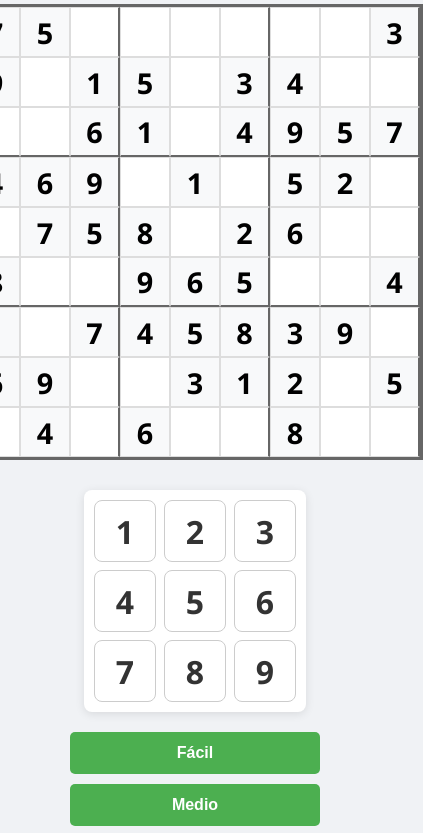
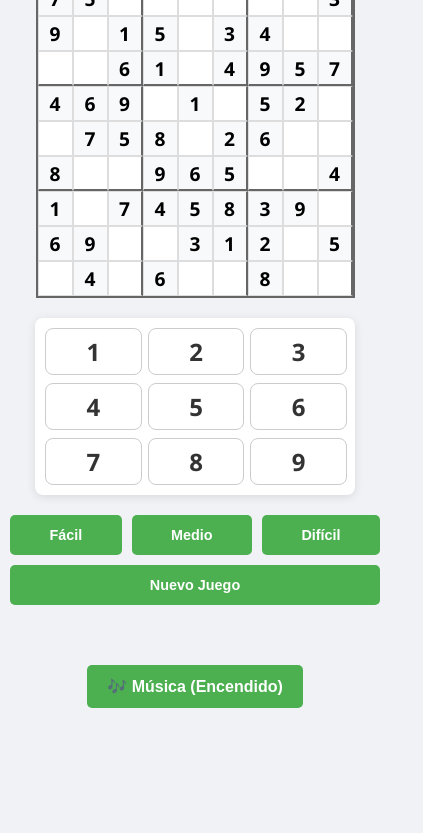
Before and after one commit to StandbyG/Sudoku_game, a plain HTML site: page index.html in a window 390 px wide. Shown: the part 100-933 px from the top of the page, 423 px wide, since content can reach past the window. After the commit the page ends 844 px from the top, so only its background shows below. Drawn offline with Linux system fonts and the light colour scheme.

Commit message:
second commit

```diff
--- a/index.html
+++ b/index.html
@@ -31,6 +31,13 @@
         </div>
     </div>
     <div id="message-area"></div>
+    <div id="music-controls">
+        <button id="toggle-music-btn">🎶 Música (Encendido)</button>
+    </div>
+
+    <div id="player"></div>
+
+    <script src="https://www.youtube.com/iframe_api"></script>
     <script src="script.js"></script>
 </body>
 </html>
--- a/script.js
+++ b/script.js
@@ -6,10 +6,47 @@ document.addEventListener('DOMContentLoaded', () => {
     const hardBtn = document.getElementById('hard-btn');
     const newGameBtn = document.getElementById('new-game-btn');
     const messageArea = document.getElementById('message-area');
+    const toggleMusicBtn = document.getElementById('toggle-music-btn');
 
     let board = [];
     let selectedCell = null;
     let originalBoard = [];
+    let player;
+    let isMusicPlaying = false;
+
+    function onYouTubeIframeAPIReady() {
+        player = new YT.Player('player', {
+            height: '0', // Oculta el reproductor
+            width: '0',  // Oculta el reproductor
+            videoId: 'dQw4w9WgXcQ', // ID de video de YouTube (¡un clásico!)
+            playerVars: {
+                'playsinline': 1,
+                'autoplay': 0, // No reproducir automáticamente
+                'controls': 0, // Ocultar los controles del reproductor
+                'mute': 0,
+                'loop': 1,
+            },
+            events: {
+                'onReady': onPlayerReady
+            }
+        });
+    }
+
+    function onPlayerReady(event) {
+        toggleMusicBtn.addEventListener('click', () => {
+            if (isMusicPlaying) {
+                player.pauseVideo();
+                toggleMusicBtn.textContent = '🎶 Música (Apagada)';
+                isMusicPlaying = false;
+            } else {
+                player.playVideo();
+                toggleMusicBtn.textContent = '🎶 Música (Encendido)';
+                isMusicPlaying = true;
+            }
+        });
+    }
+
+    window.onYouTubeIframeAPIReady = onYouTubeIframeAPIReady;
 
     // Lógica para generar el tablero de Sudoku completo y válido
     function generateSolvedSudoku() {
--- a/style.css
+++ b/style.css
@@ -180,3 +180,65 @@ button:hover {
     from { opacity: 0; }
     to { opacity: 1; }
 }
+
+/* --- Media Queries para hacer el diseño responsive --- */
+
+/* Teléfonos móviles pequeños y medianos (menos de 600px) */
+@media (max-width: 600px) {
+    body {
+        padding: 10px;
+    }
+    h1 {
+        font-size: 1.5em;
+    }
+    #game-container {
+        flex-direction: column;
+        align-items: center;
+        gap: 20px;
+    }
+    #board {
+        grid-template-columns: repeat(9, 35px);
+        grid-template-rows: repeat(9, 35px);
+        border-width: 2px;
+    }
+    .cell {
+        width: 35px;
+        height: 35px;
+        font-size: 1.2em;
+    }
+    /* Ajuste de bordes para pantallas pequeñas */
+    .cell:nth-child(3n) {
+        border-right: 2px solid var(--cell-border-thick);
+    }
+    .cell:nth-child(n+19):nth-child(-n+27) {
+        border-bottom: 2px solid var(--cell-border-thick);
+    }
+    .cell:nth-child(n+46):nth-child(-n+54) {
+        border-bottom: 2px solid var(--cell-border-thick);
+    }
+    .cell:nth-child(3n):not(:nth-child(27n)) {
+        border-right: 2px solid var(--cell-border-thick);
+    }
+    #controls {
+        min-width: unset;
+        width: 100%;
+    }
+    #number-selection {
+        width: 100%;
+        max-width: 300px;
+    }
+    .number {
+        width: 100%;
+        height: 45px;
+        font-size: 1.5em;
+    }
+    #difficulty-buttons {
+        flex-direction: row;
+        flex-wrap: wrap;
+        justify-content: center;
+    }
+    #difficulty-buttons button {
+        flex-grow: 1;
+        font-size: 0.9em;
+    }
+}
```
